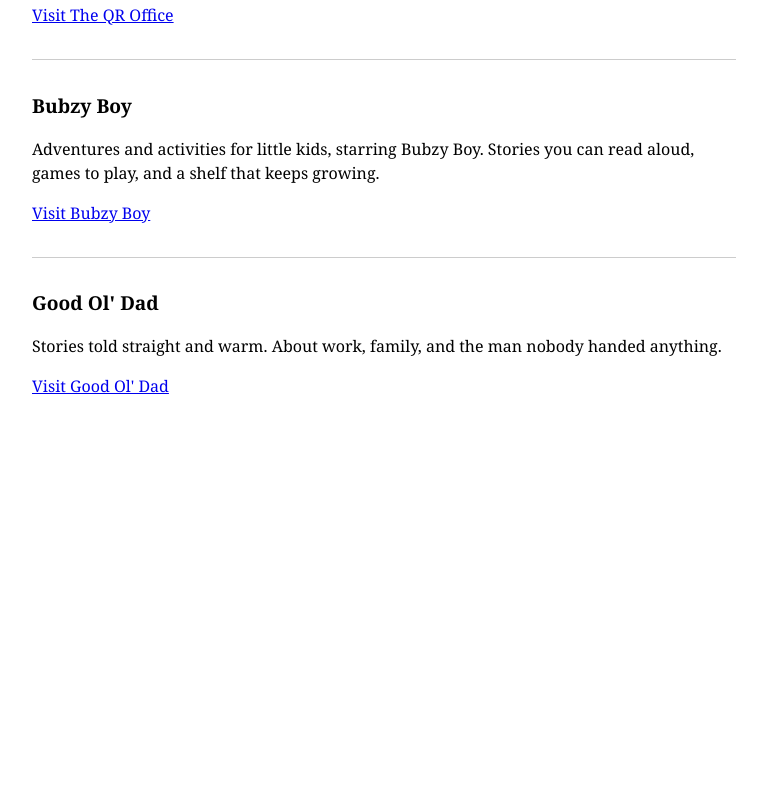
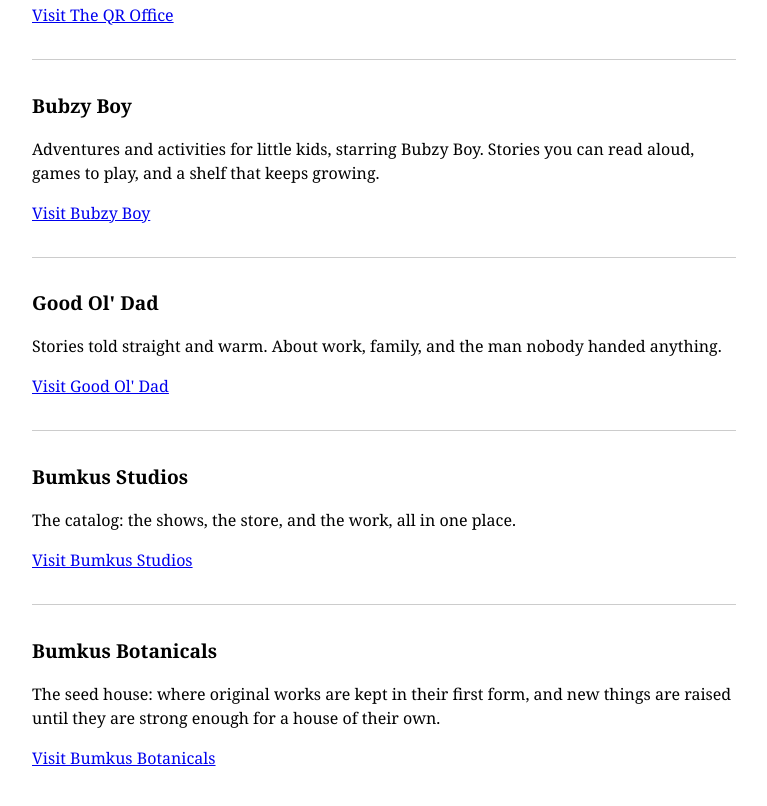
Before and after one commit to Garrettwhited/bumkus-showcase, a plain HTML site: page index.html in a window 1280 px wide. Shown: the part 1358-2164 px from the top of the page, without its empty margins (256-1023 px from the left). Before the commit the page ends 1820 px from the top, so only its background shows below. Drawn offline with Linux system fonts and the light colour scheme.

Commit message:
Interconnect: complete the house links (authorized 2026-10-28)

```diff
--- a/index.html
+++ b/index.html
@@ -65,6 +65,16 @@ Stories you can read aloud, games to play, and a shelf that keeps growing.</p>
 About work, family, and the man nobody handed anything.</p>
       <p><a href="https://goodoldad.marketing">Visit Good Ol&#x27; Dad</a></p>
     </section>
+    <section class="card">
+      <h2>Bumkus Studios</h2>
+      <p>The catalog: the shows, the store, and the work, all in one place.</p>
+      <p><a href="https://bumkusstudio.com">Visit Bumkus Studios</a></p>
+    </section>
+    <section class="card">
+      <h2>Bumkus Botanicals</h2>
+      <p>The seed house: where original works are kept in their first form, and new things are raised until they are strong enough for a house of their own.</p>
+      <p><a href="https://bumkusbotanicals.com">Visit Bumkus Botanicals</a></p>
+    </section>
   </main>
 </body>
 </html>
```
